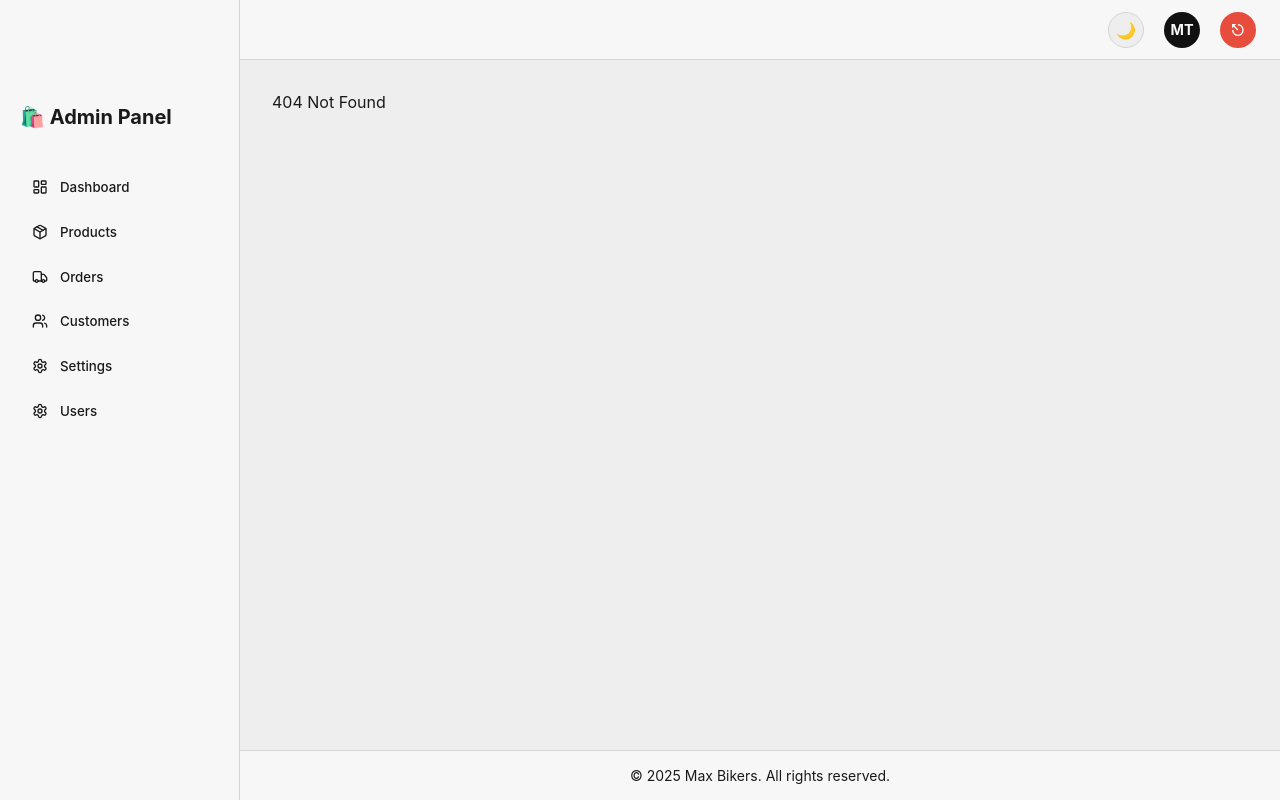
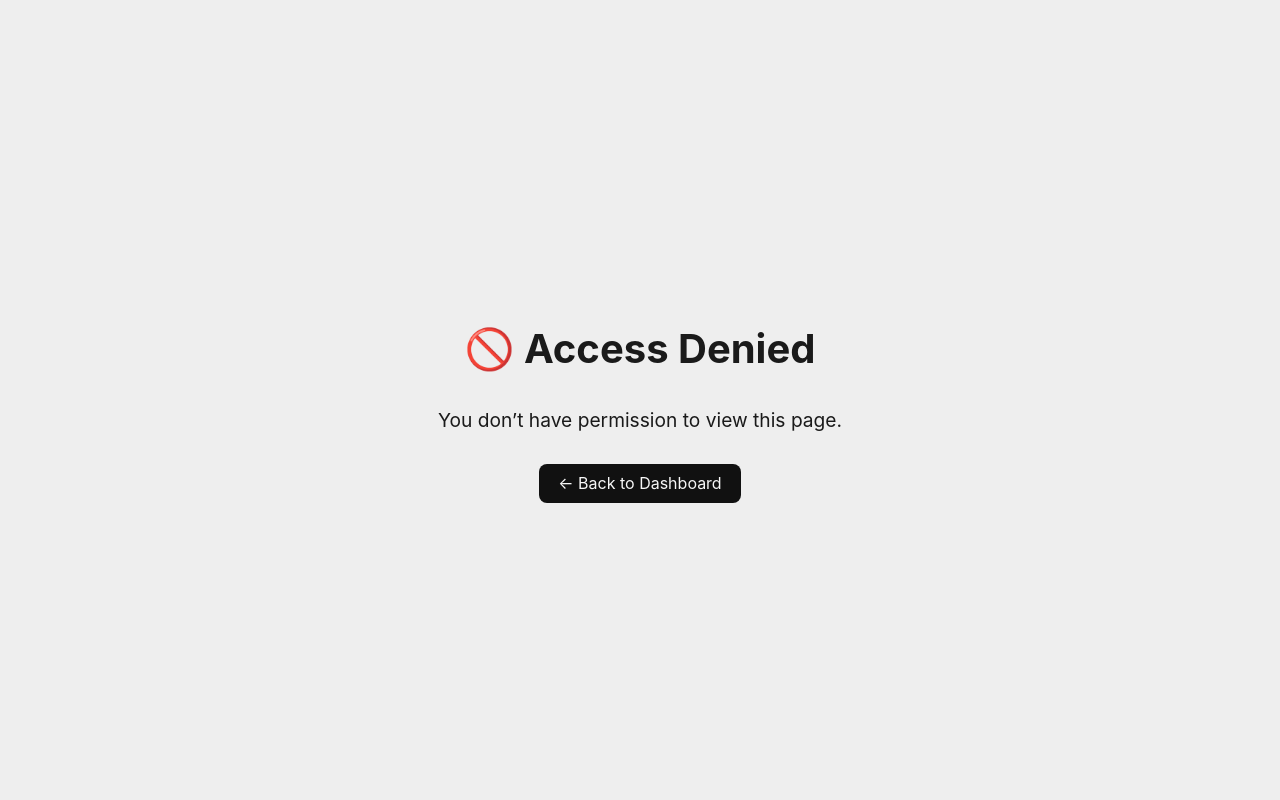
Before and after one commit to matmood-dev/ecommerce-react-springboot, a React (Vite) app in the folder admin-panel/: page /access-denied in a window 1280 px wide. Before the commit this address had no page. Built offline with nearby package versions, Linux system fonts and the light colour scheme.

Commit message:
access denied

```diff
--- a/admin-panel/src/App.tsx
+++ b/admin-panel/src/App.tsx
@@ -4,8 +4,8 @@ import { useEffect, useState } from "react";
 import { lightTheme, darkTheme } from "./styles/Theme";
 import GlobalStyle from "./styles/GlobalStyle";
 
-// Admin Pages
 import AdminLayout from "./components/AdminLayout";
+
 import Dashboard from "./pages/Dashboard";
 import Products from "./pages/Products";
 import Orders from "./pages/Orders";
@@ -17,8 +17,12 @@ import UserDetail from "./pages/users/UserDetail";
 import UserNew from "./pages/users/UserNew";
 import UserEdit from "./pages/users/UserEdit";
 
-// Login Page
 import LoginPage from "./pages/LoginPage";
+
+import NotFoundPage from "./pages/NotFoundPage";
+import AccessDeniedPage from "./pages/AccessDeniedPage";
+
+import ProtectedRoute from "./components/ProtectedRoute";
 
 function App() {
   const [isDark, setIsDark] = useState(() => {
@@ -48,23 +52,59 @@ function App() {
       <GlobalStyle />
       <Router>
         <Routes>
+          {/* Public routes */}
+          <Route path="/login" element={<LoginPage />} />
+          <Route path="*" element={<NotFoundPage />} />
+          <Route path="/access-denied" element={<AccessDeniedPage />} />
+
+          {/* Redirect root to dashboard */}
+
+          {/* Protected routes */}
           <Route
             path="/"
-            element={<AdminLayout toggleTheme={toggleTheme} isDark={isDark} />}
+            element={
+              <ProtectedRoute>
+                <AdminLayout toggleTheme={toggleTheme} isDark={isDark} />
+              </ProtectedRoute>
+            }
           >
-            <Route path="/" element={<Dashboard />} />
+            <Route index element={<Dashboard />} />
             <Route path="products" element={<Products />} />
             <Route path="orders" element={<Orders />} />
             <Route path="customers" element={<Customers />} />
             <Route path="settings" element={<Settings />} />
-
-            <Route path="users" element={<UserList />} />
-            <Route path="users/:id" element={<UserDetail />} />
-            <Route path="users/new" element={<UserNew />} />
-            <Route path="/users/:id/edit" element={<UserEdit />} />
-
-            <Route path="login" element={<LoginPage />} />
-            <Route path="*" element={<div>404 Not Found</div>} />
+            <Route
+              path="users"
+              element={
+                <ProtectedRoute allowedRoles={["ADMIN"]}>
+                  <UserList />
+                </ProtectedRoute>
+              }
+            />
+            <Route
+              path="users/:id"
+              element={
+                <ProtectedRoute allowedRoles={["ADMIN"]}>
+                  <UserDetail />
+                </ProtectedRoute>
+              }
+            />
+            <Route
+              path="users/new"
+              element={
+                <ProtectedRoute allowedRoles={["ADMIN"]}>
+                  <UserNew />
+                </ProtectedRoute>
+              }
+            />
+            <Route
+              path="users/:id/edit"
+              element={
+                <ProtectedRoute allowedRoles={["ADMIN"]}>
+                  <UserEdit />
+                </ProtectedRoute>
+              }
+            />
           </Route>
         </Routes>
       </Router>
--- /dev/null
+++ b/admin-panel/src/components/ProtectedRoute.tsx
@@ -0,0 +1,23 @@
+// src/components/ProtectedRoute.tsx
+import { Navigate } from "react-router-dom";
+
+type Props = {
+  children: React.ReactNode;
+  allowedRoles?: string[]; // Optional: if not passed, allow any logged-in user
+};
+
+export default function ProtectedRoute({ children, allowedRoles }: Props) {
+  const token = localStorage.getItem("token");
+  const userStr = localStorage.getItem("user");
+  const user = userStr ? JSON.parse(userStr) : null;
+
+  // Not logged in
+  if (!token || !user) return <Navigate to="/login" replace />;
+
+  // Logged in but role not allowed
+  if (allowedRoles && !allowedRoles.includes(user.role)) {
+    return <Navigate to="/access-denied" replace />;
+  }
+
+  return <>{children}</>;
+}
--- /dev/null
+++ b/admin-panel/src/pages/AccessDeniedPage.tsx
@@ -0,0 +1,48 @@
+// src/pages/AccessDeniedPage.tsx
+import styled from "styled-components";
+import { Link } from "react-router-dom";
+
+export default function AccessDeniedPage() {
+  return (
+    <Wrapper>
+      <Title>🚫 Access Denied</Title>
+      <Message>You don’t have permission to view this page.</Message>
+      <StyledLink to="/">← Back to Dashboard</StyledLink>
+    </Wrapper>
+  );
+}
+
+const Wrapper = styled.div`
+  height: 100vh;
+  display: flex;
+  flex-direction: column;
+  align-items: center;
+  justify-content: center;
+  background: ${({ theme }) => theme.background};
+  color: ${({ theme }) => theme.text};
+  padding: 2rem;
+  text-align: center;
+`;
+
+const Title = styled.h1`
+  font-size: 2.5rem;
+  margin-bottom: 1rem;
+`;
+
+const Message = styled.p`
+  font-size: 1.2rem;
+  margin-bottom: 2rem;
+`;
+
+const StyledLink = styled(Link)`
+  font-size: 1rem;
+  padding: 0.6rem 1.2rem;
+  background: ${({ theme }) => theme.primary};
+  color: ${({ theme }) => theme.card};
+  border-radius: 8px;
+  text-decoration: none;
+
+  &:hover {
+    opacity: 0.9;
+  }
+`;
--- a/admin-panel/src/pages/Dashboard.tsx
+++ b/admin-panel/src/pages/Dashboard.tsx
@@ -1,6 +1,11 @@
 import styled from "styled-components";
 
 export default function Dashboard() {
+  const token = localStorage.getItem("token");
+  if (!token) {
+    window.location.href = "/login";
+    return null;
+  }
   return (
     <Wrapper>
       <Title>Dashboard</Title>
--- /dev/null
+++ b/admin-panel/src/pages/NotFoundPage.tsx
@@ -0,0 +1,59 @@
+import styled from "styled-components";
+import { Link } from "react-router-dom";
+
+export default function NotFoundPage() {
+  return (
+    <Wrapper>
+      <Title>404</Title>
+      <Subtitle>Oops! Page not found</Subtitle>
+      <Message>
+        The page you're looking for doesn't exist or has been moved.
+      </Message>
+      <StyledLink to="/">← Go back to Dashboard</StyledLink>
+    </Wrapper>
+  );
+}
+
+const Wrapper = styled.div`
+  height: 100vh;
+  display: flex;
+  flex-direction: column;
+  align-items: center;
+  justify-content: center;
+  background: ${({ theme }) => theme.background};
+  color: ${({ theme }) => theme.text};
+  text-align: center;
+  padding: 2rem;
+`;
+
+const Title = styled.h1`
+  font-size: 6rem;
+  font-weight: 900;
+  color: ${({ theme }) => theme.primary};
+`;
+
+const Subtitle = styled.h2`
+  font-size: 2rem;
+  margin-bottom: 1rem;
+`;
+
+const Message = styled.p`
+  font-size: 1.1rem;
+  opacity: 0.7;
+  max-width: 400px;
+`;
+
+const StyledLink = styled(Link)`
+  margin-top: 2rem;
+  padding: 0.75rem 1.5rem;
+  background-color: ${({ theme }) => theme.primary};
+  color: ${({ theme }) => theme.card};
+  text-decoration: none;
+  border-radius: 8px;
+  font-weight: 600;
+  transition: background 0.3s;
+
+  &:hover {
+    background-color: ${({ theme }) => theme.primary + "dd"};
+  }
+`;
```
Also changed, not shown: admin-panel/src/utils/auth.ts (added, +15 -0 lines).
